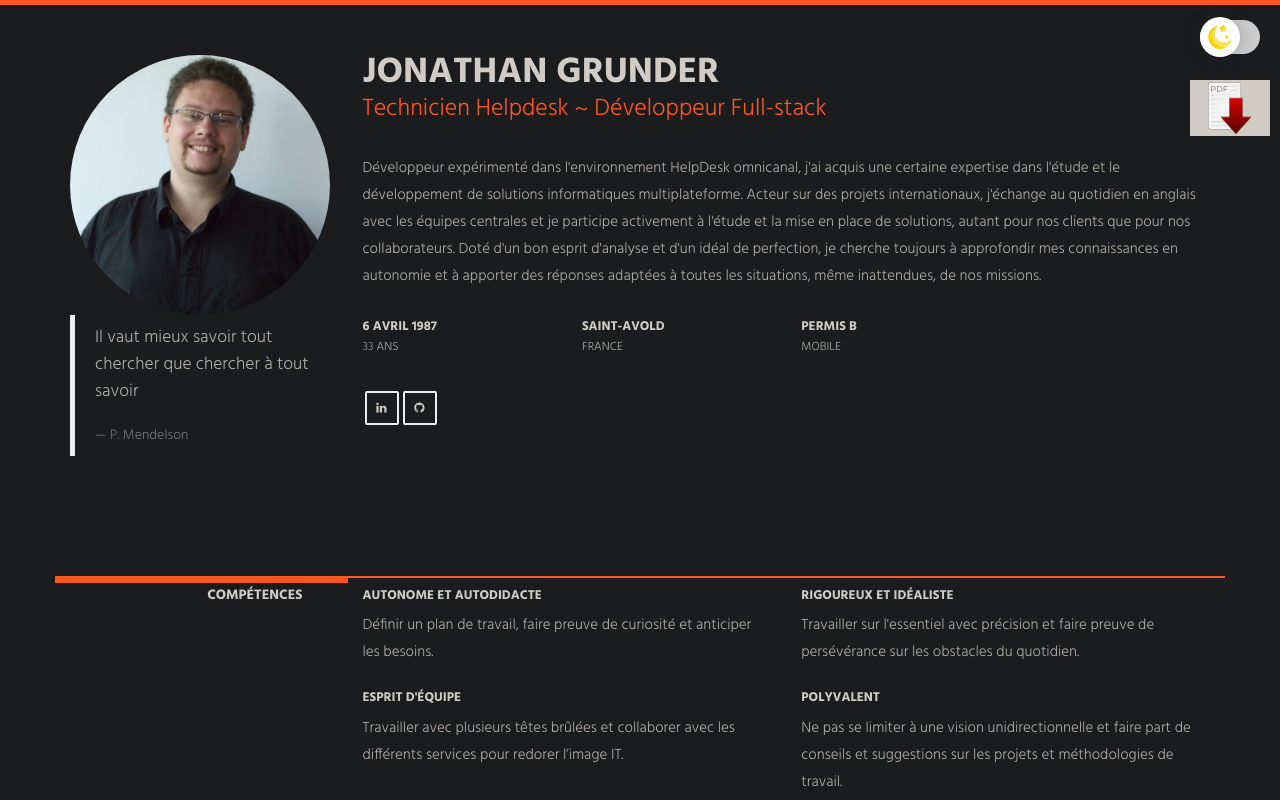
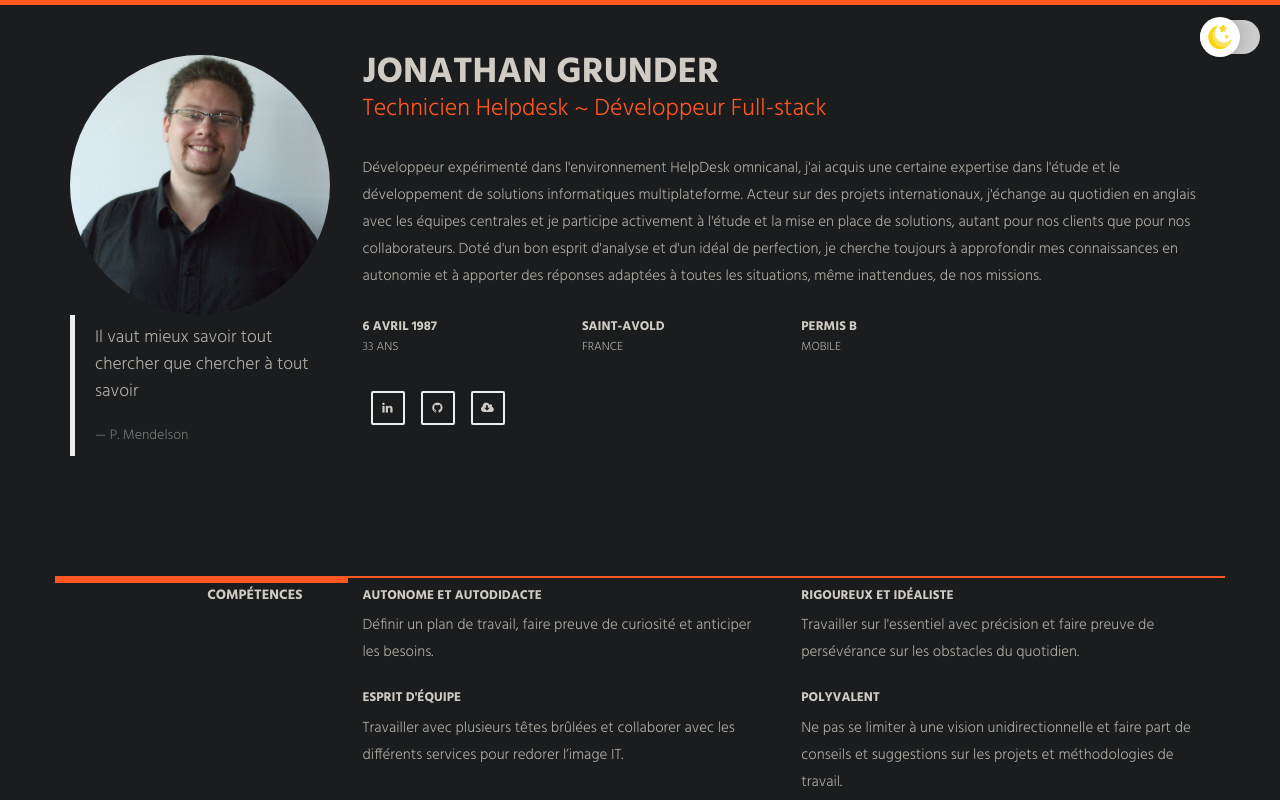
Before and after one commit to jgrunder/jonathan-grunder-tech, a Vue app: page / in a window 1280 px wide. Shown: the top 800 px of the page. Built offline with nearby package versions, Linux system fonts and the light colour scheme.

Commit message:
Enable Bootstrap tooltips on social icons
+ move download icon into social icon

```diff
--- a/public/index.html
+++ b/public/index.html
@@ -28,5 +28,9 @@
     <!-- built files will be auto injected -->
     <script src="https://code.jquery.com/jquery-3.5.1.slim.min.js"></script>
     <script src="https://maxcdn.bootstrapcdn.com/bootstrap/3.3.7/js/bootstrap.min.js" integrity="sha384-Tc5IQib027qvyjSMfHjOMaLkfuWVxZxUPnCJA7l2mCWNIpG9mGCD8wGNIcPD7Txa" crossorigin="anonymous"></script>
+    <script>
+    $(document).ready(function() {
+      $('[data-toggle="tooltip"]').tooltip();
+    });</script>
   </body>
 </html>
--- a/src/components/Header.vue
+++ b/src/components/Header.vue
@@ -2,7 +2,6 @@
   <header class="header">
     <div class="container">
       <Switcher />
-      <a href="./Jonathan-GRUNDER-CV-FRENCH.pdf" class="toPdf"><img src="~@/assets/download-pdf.png" alt="Download as PDF"/></a>
       <div class="row">
         <div id="div-profile" class="col-md-3">
           <div class="profile-img">
@@ -47,8 +46,9 @@
             </div>
           </div>
           <ul class="social-icon">
-            <li><a href="https://www.linkedin.com/in/jonathan-grunder-bab717b6/"><i class="fa fa-linkedin" aria-hidden="true"></i></a></li>
-            <li><a href="https://github.com/jgrunder"><i class="fa fa-github" aria-hidden="true"></i></a></li>
+            <li><a href="https://www.linkedin.com/in/jonathan-grunder-bab717b6/" data-toggle="tooltip" title="Visiter mon profil Linkedin"><i class="fa fa-linkedin" aria-hidden="true"></i></a></li>
+            <li><a href="https://github.com/jgrunder" data-toggle="tooltip" title="Visiter mon profil GitHub"><i class="fa fa-github" aria-hidden="true"></i></a></li>
+            <li><a href="./Jonathan-GRUNDER-CV-FRENCH.pdf" data-toggle="tooltip" title="Télécharger mon CV au format PDF"><i class="fa fa-cloud-download" aria-hidden="true"></i></a></li>
           </ul>
         </div>
       </div>
@@ -123,16 +123,6 @@ export default {
     padding: 20px;
   }
 }
-/* To PDF button */
-.toPdf {
-  position: fixed;
-  top: 80px;
-  right: 10px;
-  img {
-    width: 80px;
-    height: 56px;
-  }
-}
 /*-------------------
  * Social Icon
  *-------------------*/
@@ -142,7 +132,7 @@ export default {
   display : block;
   li {
     display : inline-block;
-    margin  : 0 2px;
+    margin  : 0 8px;
     a {
       display       : block;
       font-size     : 12px;
--- a/src/views/Home.vue
+++ b/src/views/Home.vue
@@ -55,7 +55,6 @@ jQuery(function ($) {
     // Hide contact error div
     $('#errorDiv').hide();
     loadTech();
-
     // Events
     // Click on theme switcher
     $('#slider').on('click', function() {
@@ -142,6 +141,7 @@ jQuery(function ($) {
       console.log('DEBUG: ' + msg);
     }
   }());
+
   /**
    * French number format
    * @param  {integer} x The number to transform
```
Also changed, not shown: src/assets/download-pdf.png (deleted).
